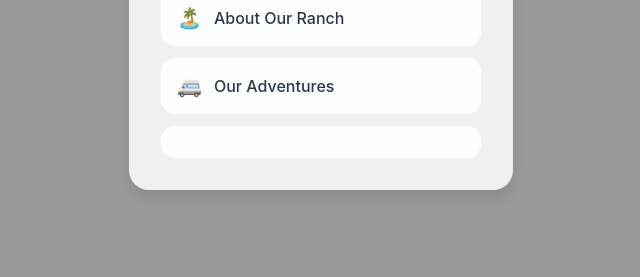
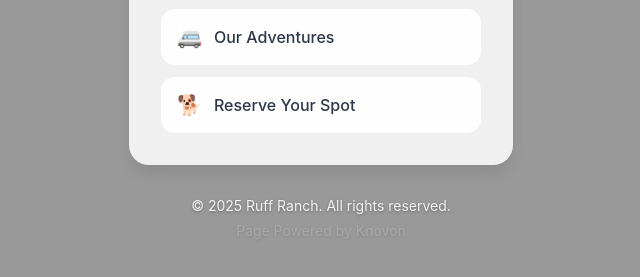
Before and after one commit to tbrown0139/Dog_LinkINBio, a plain HTML site: page index.html in a window 1280 px wide. Shown: the part 405-682 px from the top of the page, without its empty margins (319-959 px from the left). Drawn offline with Linux system fonts and the light colour scheme.

Commit message:
Update index.html

```diff
--- a/index.html
+++ b/index.html
@@ -3,14 +3,21 @@
 <head>
     <meta charset="UTF-8">
     <meta name="viewport" content="width=device-width, initial-scale=1.0">
-    <meta name="description" content="Ruff Ranch - Hawaii's Premier Mobile Dog Daycare">
+    <meta name="description" content="Ruff Ranch - North Shore's Premier Mobile Dog Daycare Bus. Serving Oahu with adventure-filled puppy field trips and socialization experiences.">
     <meta name="theme-color" content="#4FD1C5">
+
+    <!-- SEO Meta Tags -->
+    <meta name="keywords" content="dog daycare, north shore, oahu, hawaii, mobile dog care, pup bus, dog adventures, pet services">
+    <meta property="og:title" content="Ruff Ranch | North Shore Pup Bus">
+    <meta property="og:description" content="Join the pack at Ruff Ranch - North Shore's mobile dog daycare adventure bus. Daily excursions and socialization for your furry friends.">
+    <meta property="og:type" content="website">
+    <meta property="og:locale" content="en_US">
 
     <!-- Preload critical assets -->
     <link rel="preload" href="https://fonts.googleapis.com/css2?family=Inter:wght@400;600&display=swap" as="style">
     <link rel="preload" as="image" href="/images/hawaii-bg.webp">
 
-    <title>Ruff Ranch | Hawaii's Mobile Dog Daycare</title>
+    <title>Ruff Ranch | North Shore Pup Bus - Mobile Dog Adventures</title>
 
     <!-- Critical CSS inline for faster paint -->
     <style>
@@ -162,3 +169,19 @@
                     Our Adventures
                 </a>
                 <a href="/booking" class="button">
+                    <span>🐕</span>
+                    Reserve Your Spot
+                </a>
+            </div>
+        </div>
+        <footer class="footer">
+            <div>© <span id="year"></span> Ruff Ranch. All rights reserved.</div>
+            <div class="powered-by">Page Powered by <a href="https://knovon.org" target="_blank" rel="noopener">Knovon</a></div>
+        </footer>
+    </main>
+
+    <script>
+        document.getElementById('year').textContent = new Date().getFullYear();
+    </script>
+</body>
+</html>
```
